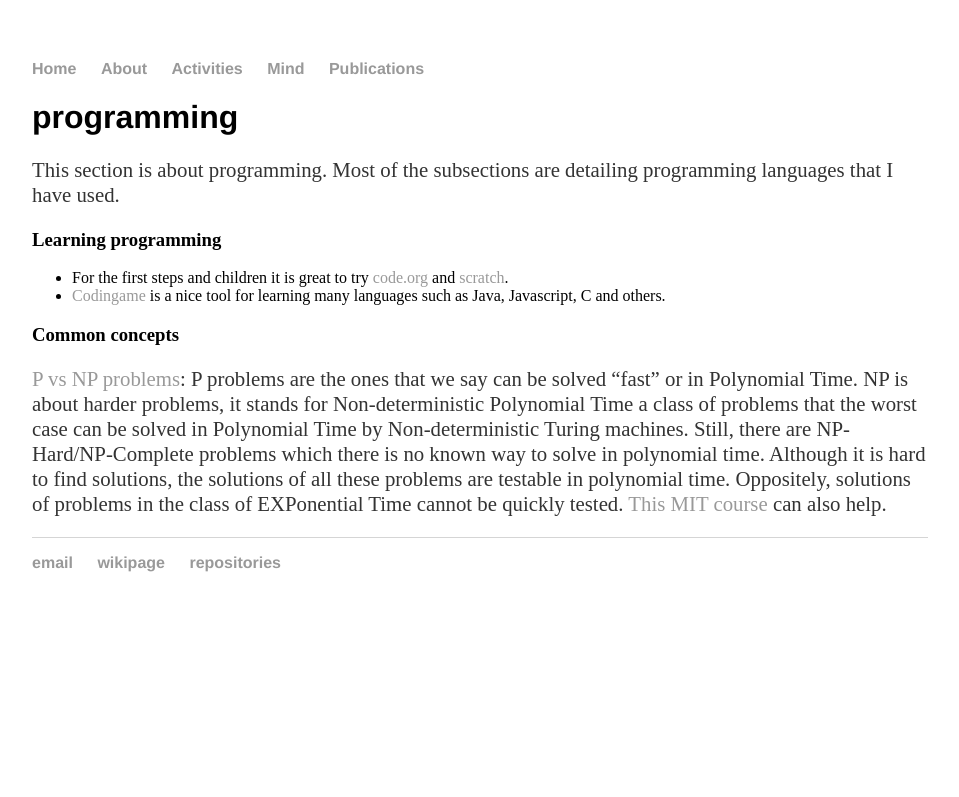
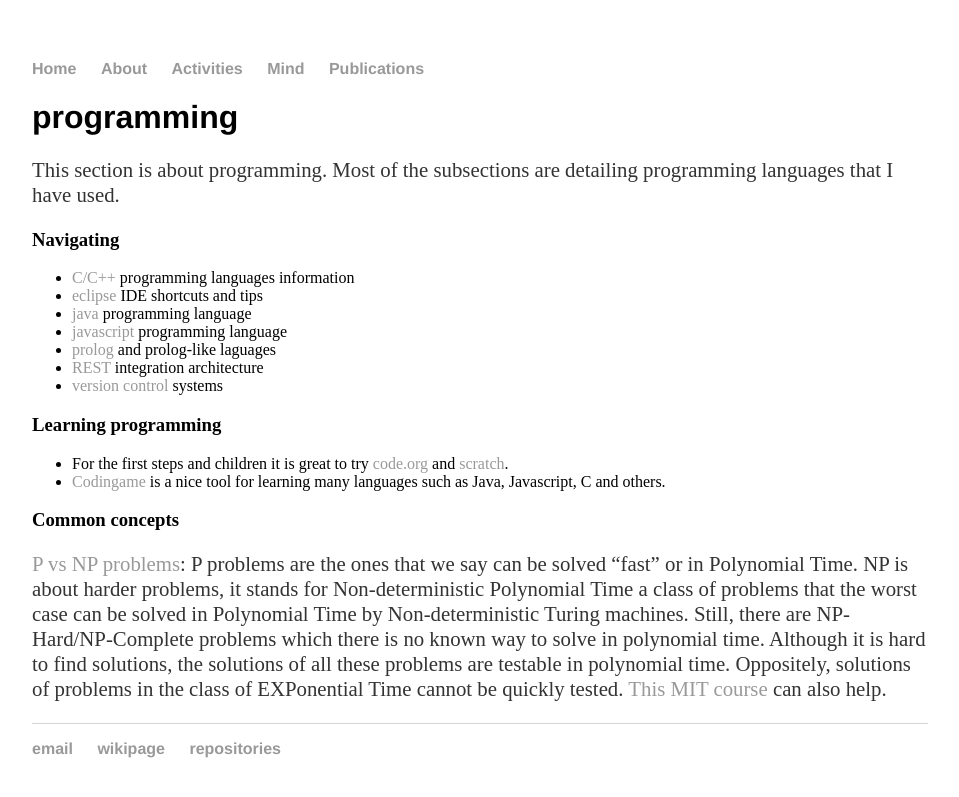
Before and after one commit to cleberjamaral/cleberjamaral.github.io, a Jekyll site: the page built from knowledge/programming/README.md, in a window 1280 px wide. Shown: the top 797 px of the page, without its empty margins (160-1119 px from the left). Built offline with Jekyll 4.4.1, drawn with Linux system fonts in a browser that asks for light colours; our own code applies the rules of GitHub Pages for plain Markdown files.

Commit message:
GitBook: [master] 6 pages modified

```diff
--- a/knowledge/programming/README.md
+++ b/knowledge/programming/README.md
@@ -5,6 +5,16 @@ description: programming stuffs
 # programming
 
 This section is about programming. Most of the subsections are detailing programming languages that I have used.
+
+### Navigating
+
+* [C/C++](c-c++.md) programming languages information
+* [eclipse](eclipse.md) IDE shortcuts and tips
+* [java](java/) programming language
+* [javascript](javascript.md) programming language
+* [prolog](prolog.md) and prolog-like laguages
+* [REST](rest.md) integration architecture
+* [version control](git.md) systems
 
 ### Learning programming
 
```
Also changed, not shown: SUMMARY.md (+6 -6 lines), knowledge/programming/java/README.md (renamed from knowledge/programming/java.md), knowledge/programming/java/apache-camel.md (renamed from knowledge/programming/apache-camel.md).
